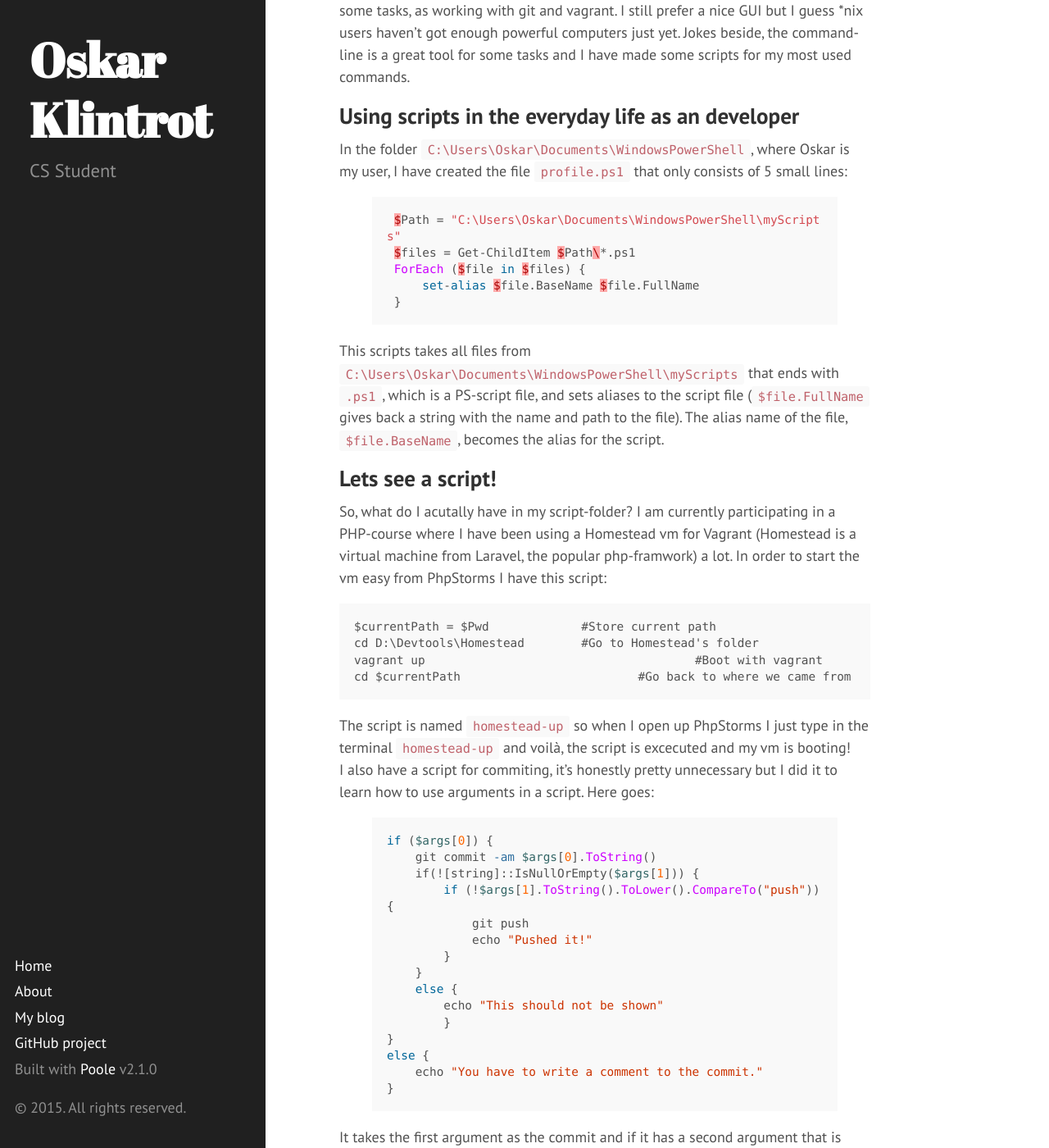
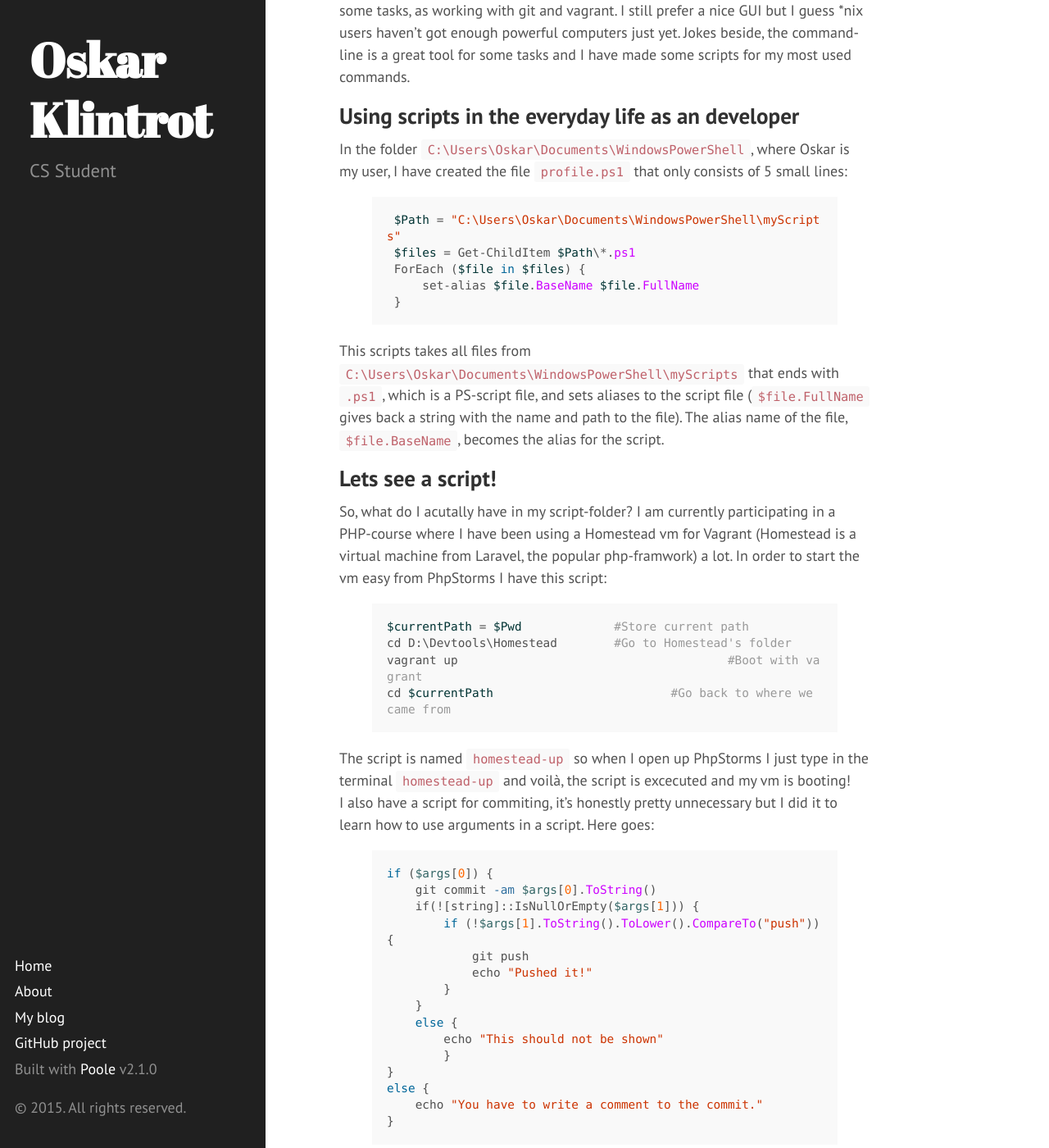
Before and after one commit to OskarKlintrotSkolarbeteWP14/2dv607.oskarklintrot.se, a Jekyll site: the page built from _posts/2015-10-19-set-up-multiple-aliases-in-powershell-at-once.md, in a window 1280 px wide and 1400 px high, scrolled down 539 px. Shown: the whole window at 82% size. Built offline with Jekyll 4.4.1, drawn with Linux system fonts in a browser that asks for light colours; Markdown is read by kramdown in place of the engine named in the settings; comment, search, counter and statistics services are not loaded.

Commit message:
Update 2015-10-19-set-up-multiple-aliases-in-powershell-at-once.md

````diff
--- a/_posts/2015-10-19-set-up-multiple-aliases-in-powershell-at-once.md
+++ b/_posts/2015-10-19-set-up-multiple-aliases-in-powershell-at-once.md
@@ -9,7 +9,7 @@ Using the command-line in Windows used to be a horrible experience compared to *
 I've grown to like Powershell more and more since I first started using it. After I gave up Linux for like 5 years ago I thought I would miss the terminal. I didn't. However, know I'm studing web development and I'm now using the Powershell for some tasks, as working with git and vagrant. I still prefer a nice GUI but I guess *nix users haven't got enough powerful computers just yet. Jokes beside, the command-line is a great tool for some tasks and I have made some scripts for my most used commands.
 ## Using scripts in the everyday life as an developer
 In the folder `C:\Users\Oskar\Documents\WindowsPowerShell`, where Oskar is my user, I have created the file `profile.ps1` that only consists of 5 small lines:
- {% highlight c# %}
+ {% highlight powershell %}
  $Path = "C:\Users\Oskar\Documents\WindowsPowerShell\myScripts"
  $files = Get-ChildItem $Path\*.ps1
  ForEach ($file in $files) {
@@ -19,12 +19,12 @@ In the folder `C:\Users\Oskar\Documents\WindowsPowerShell`, where Oskar is my us
 This scripts takes all files from `C:\Users\Oskar\Documents\WindowsPowerShell\myScripts` that ends with `.ps1`, which is a PS-script file, and sets aliases to the script file (`$file.FullName` gives back a string with the name and path to the file). The alias name of the file, `$file.BaseName`, becomes the alias for the script.
 ## Lets see a script!
 So, what do I acutally have in my script-folder? I am currently participating in a PHP-course where I have been using a Homestead vm for Vagrant (Homestead is a virtual machine from Laravel, the popular php-framwork) a lot. In order to start the vm easy from PhpStorms I have this script:
-```Powershell
+{% highlight powershell %}
 $currentPath = $Pwd 		#Store current path
 cd D:\Devtools\Homestead	#Go to Homestead's folder
 vagrant up					#Boot with vagrant
 cd $currentPath				#Go back to where we came from
-```
+{% endhighlight %}
 The script is named `homestead-up` so when I open up PhpStorms I just type in the terminal `homestead-up` and voilà, the script is excecuted and my vm is booting!
 I also have a script for commiting, it's honestly pretty unnecessary but I did it to learn how to use arguments in a script. Here goes:
 {% highlight powershell %}
````
